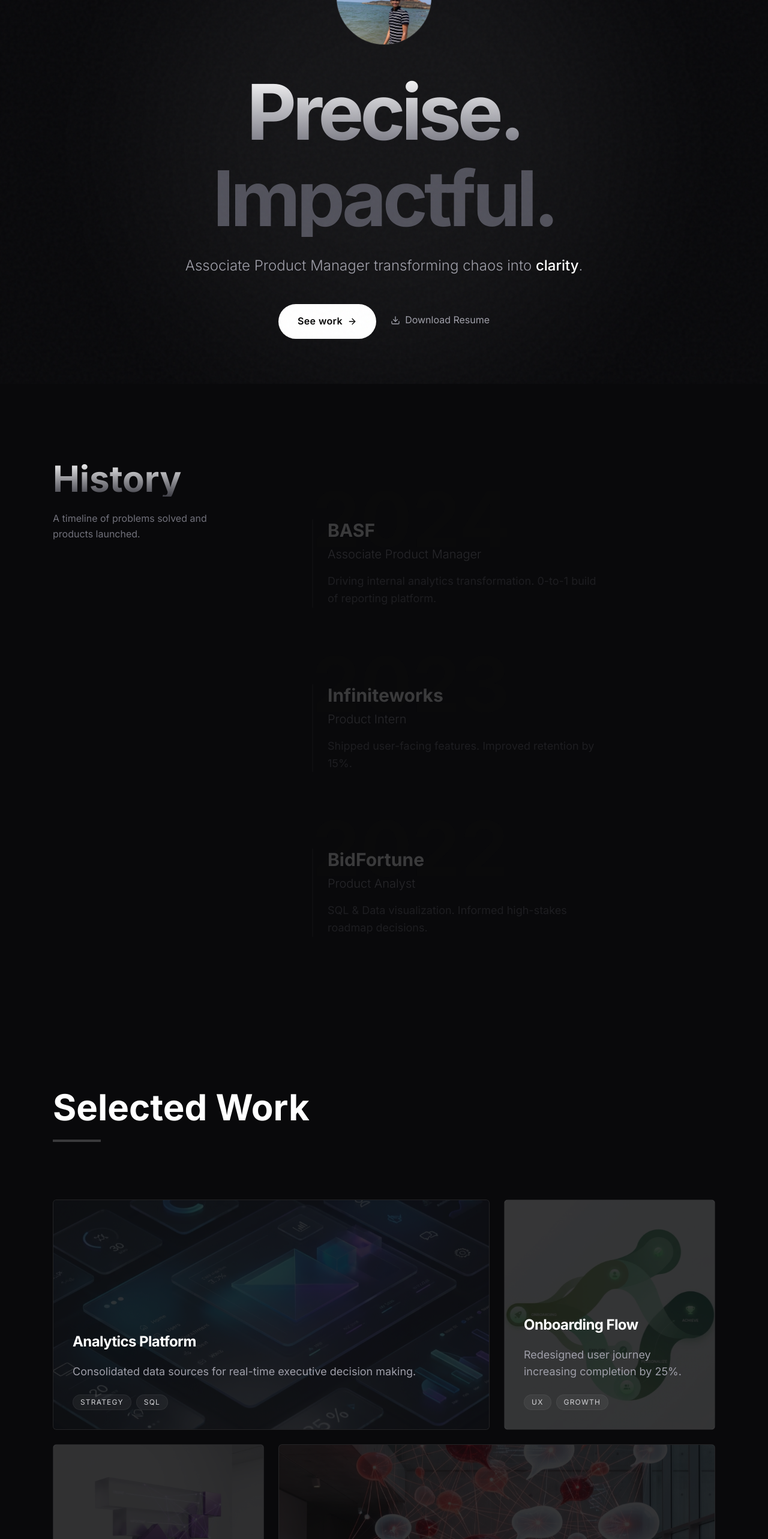
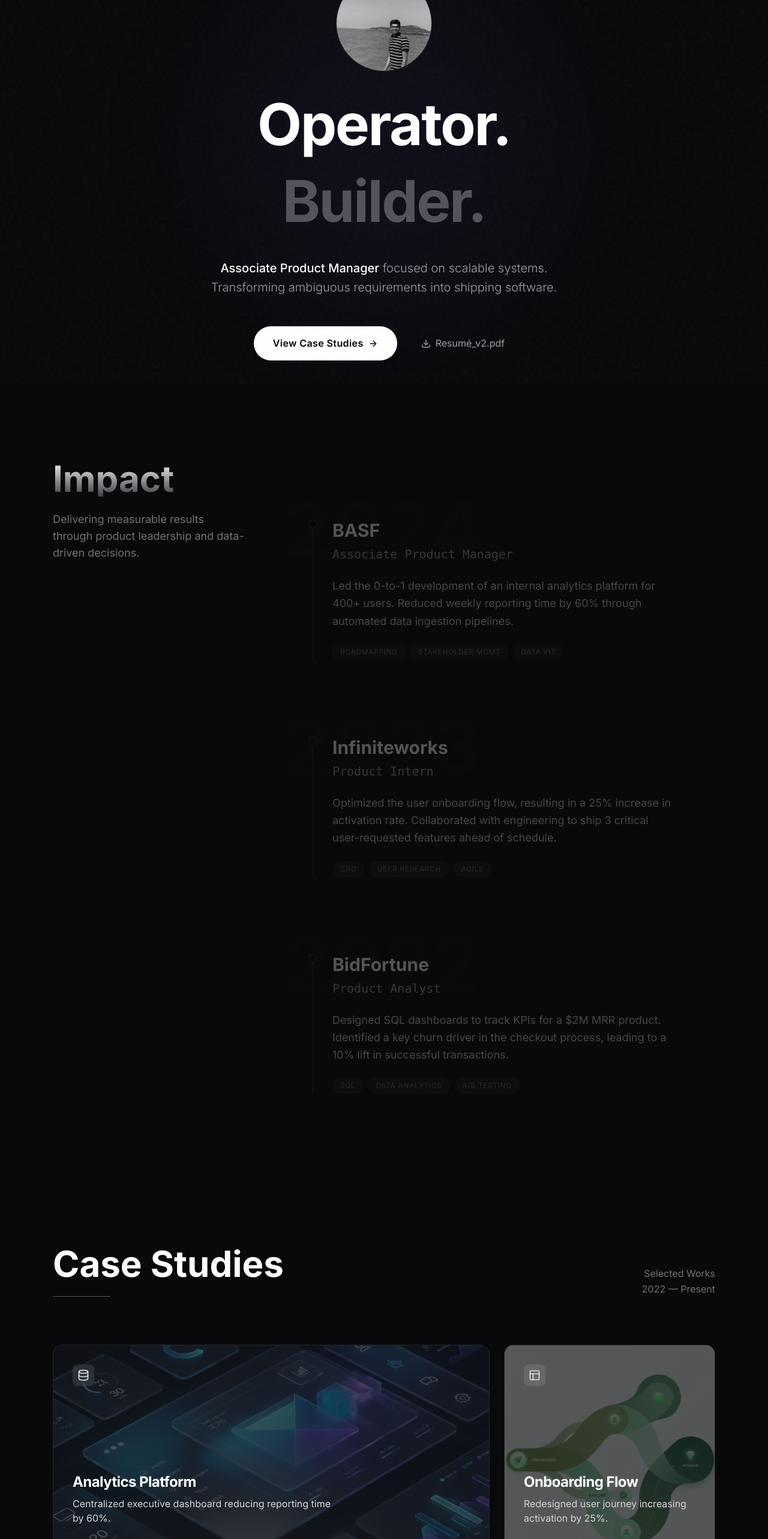
Before and after one commit to ChinmayHarish/chinmay-portfolio-v2, a React (Vite) app: page / in a window 1280 px wide. Shown: the part 160-2726 px from the top of the page at 60% size. Built offline with nearby package versions, Linux system fonts and the light colour scheme.

Commit message:
Refactor: Content audit (STAR method) and mobile optimization

```diff
--- a/src/components/Experience.jsx
+++ b/src/components/Experience.jsx
@@ -1,4 +1,4 @@
-import { useRef } from 'react';
+import { useRef, useLayoutEffect } from 'react';
 import gsap from 'gsap';
 import { ScrollTrigger } from 'gsap/ScrollTrigger';
 import { useGSAP } from '@gsap/react';
@@ -10,19 +10,22 @@ const experiences = [
         year: '2024',
         company: 'BASF',
         role: 'Associate Product Manager',
-        desc: 'Driving internal analytics transformation. 0-to-1 build of reporting platform.',
+        desc: 'Led the 0-to-1 development of an internal analytics platform for 400+ users. Reduced weekly reporting time by 60% through automated data ingestion pipelines.',
+        skills: ['Roadmapping', 'Stakeholder Mgmt', 'Data Viz']
     },
     {
         year: '2023',
         company: 'Infiniteworks',
         role: 'Product Intern',
-        desc: 'Shipped user-facing features. Improved retention by 15%.',
+        desc: 'Optimized the user onboarding flow, resulting in a 25% increase in activation rate. Collaborated with engineering to ship 3 critical user-requested features ahead of schedule.',
+        skills: ['CRO', 'User Research', 'Agile']
     },
     {
         year: '2022',
         company: 'BidFortune',
         role: 'Product Analyst',
-        desc: 'SQL & Data visualization. Informed high-stakes roadmap decisions.',
+        desc: 'Designed SQL dashboards to track KPIs for a $2M MRR product. Identified a key churn driver in the checkout process, leading to a 10% lift in successful transactions.',
+        skills: ['SQL', 'Data Analytics', 'A/B Testing']
     },
 ];
 
@@ -32,25 +35,25 @@ export default function Experience() {
     useGSAP(() => {
         const items = gsap.utils.toArray('.exp-item');
 
+        // Animate items on scroll
         items.forEach((item) => {
             gsap.fromTo(item,
-                {
-                    opacity: 0.2,
-                    y: 50
-                },
+                { opacity: 0.3, y: 50 },
                 {
                     opacity: 1,
                     y: 0,
                     duration: 1,
                     scrollTrigger: {
                         trigger: item,
-                        start: 'top 80%',
+                        start: 'top 85%',
                         end: 'top 50%',
-                        scrub: true,
+                        scrub: 0.5,
                     }
                 }
             );
         });
+
+        // Sticky Year Highlighter Logic could go here (simplified for now to focus on content)
 
     }, { scope: containerRef });
 
@@ -60,26 +63,39 @@ export default function Experience() {
                 {/* Sticky Header */}
                 <div className="md:sticky md:top-32 h-fit">
                     <h2 className="text-4xl md:text-6xl font-bold bg-gradient-to-b from-white to-zinc-700 bg-clip-text text-transparent mb-6">
-                        History
+                        Impact
                     </h2>
-                    <p className="text-zinc-500 max-w-xs">
-                        A timeline of problems solved and products launched.
+                    <p className="text-zinc-500 max-w-xs text-lg">
+                        Delivering measurable results through product leadership and data-driven decisions.
                     </p>
                 </div>
 
                 {/* Scrollable List */}
                 <div className="space-y-24 md:space-y-32 py-12">
                     {experiences.map((exp, i) => (
-                        <div key={i} className="exp-item group">
-                            <span className="block text-8xl md:text-9xl font-bold text-zinc-900 absolute -z-10 -translate-y-1/2 opacity-50 select-none">
+                        <div key={i} className="exp-item group relative">
+                            {/* Year Backdrop */}
+                            <span className="block text-9xl font-bold text-zinc-900 absolute -left-12 -top-12 -z-10 opacity-30 select-none group-hover:text-zinc-800 transition-colors duration-500">
                                 {exp.year}
                             </span>
-                            <div className="relative pl-6 border-l-2 border-zinc-800 transition-colors duration-500 group-hover:border-white">
+
+                            <div className="relative pl-8 border-l-2 border-zinc-800 transition-all duration-500 group-hover:border-white/50 group-hover:pl-10">
+                                <div className="absolute -left-[9px] top-0 w-4 h-4 rounded-full bg-zinc-950 border-2 border-zinc-800 group-hover:border-white transition-colors duration-500" />
+
                                 <h3 className="text-3xl font-bold text-white mb-2">{exp.company}</h3>
-                                <p className="text-xl text-zinc-400 mb-4 font-light">{exp.role}</p>
-                                <p className="text-zinc-500 text-lg leading-relaxed max-w-md">
+                                <p className="text-xl text-zinc-400 mb-6 font-mono">{exp.role}</p>
+
+                                <p className="text-zinc-300 text-lg leading-relaxed max-w-xl mb-6">
                                     {exp.desc}
                                 </p>
+
+                                <div className="flex flex-wrap gap-2">
+                                    {exp.skills.map(skill => (
+                                        <span key={skill} className="px-3 py-1 bg-zinc-900 border border-white/5 rounded-full text-xs text-zinc-500 uppercase tracking-wider">
+                                            {skill}
+                                        </span>
+                                    ))}
+                                </div>
                             </div>
                         </div>
                     ))}
--- a/src/components/Hero.jsx
+++ b/src/components/Hero.jsx
@@ -1,20 +1,19 @@
 import { useRef } from 'react';
 import gsap from 'gsap';
 import { useGSAP } from '@gsap/react';
-import { ArrowRight, Download } from 'lucide-react';
+import { ArrowRight, Download, Terminal } from 'lucide-react';
 
 export default function Hero() {
     const containerRef = useRef(null);
     const profileRef = useRef(null);
     const textRef = useRef(null);
-    const ctaRef = useRef(null);
 
     useGSAP(() => {
         const tl = gsap.timeline();
 
         // Initial Reveal
         tl.from(profileRef.current, {
-            y: 100,
+            y: 50,
             opacity: 0,
             duration: 1.5,
             ease: 'power4.out',
@@ -22,24 +21,26 @@ export default function Hero() {
             .from('.hero-text-line', {
                 y: 100,
                 opacity: 0,
-                stagger: 0.15,
-                duration: 1.2,
+                stagger: 0.1,
+                duration: 1,
                 ease: 'power3.out',
             }, '-=1')
-            .from(ctaRef.current, {
+            .from('.hero-cta', {
                 y: 20,
                 opacity: 0,
-                duration: 1,
+                duration: 0.8,
                 ease: 'power3.out',
-            }, '-=0.8');
+            }, '-=0.5');
 
-        // Magnetic Effect for Profile
+        // Magnetic Profile Interaction
         const profile = profileRef.current;
 
+        // Only enable magnetic effect on desktop (simple check)
+        if (window.matchMedia("(min-width: 768px)").matches) {
             const handleMouseMove = (e) => {
                 const { left, top, width, height } = profile.getBoundingClientRect();
-            const x = (e.clientX - (left + width / 2)) * 0.2; // Strength
-            const y = (e.clientY - (top + height / 2)) * 0.2;
+                const x = (e.clientX - (left + width / 2)) * 0.3;
+                const y = (e.clientY - (top + height / 2)) * 0.3;
 
                 gsap.to(profile, {
                     x: x,
@@ -53,8 +54,8 @@ export default function Hero() {
                 gsap.to(profile, {
                     x: 0,
                     y: 0,
-                duration: 0.5,
-                ease: 'elastic.out(1, 0.3)',
+                    duration: 0.6,
+                    ease: 'elastic.out(1, 0.4)',
                 });
             };
 
@@ -65,6 +66,7 @@ export default function Hero() {
                 profile.removeEventListener('mousemove', handleMouseMove);
                 profile.removeEventListener('mouseleave', handleMouseLeave);
             };
+        }
 
     }, { scope: containerRef });
 
@@ -72,71 +74,74 @@ export default function Hero() {
         <section
             ref={containerRef}
             id="hero"
-            className="relative min-h-screen flex flex-col justify-center items-center text-center px-6 overflow-hidden"
+            className="relative min-h-screen flex flex-col justify-center items-center text-center px-6 pt-20 overflow-hidden"
         >
             {/* Background Ambience */}
-            <div className="absolute inset-0 bg-gradient-to-b from-zinc-950 via-zinc-950 to-zinc-950 z-0" />
-            <div className="absolute top-1/2 left-1/2 -translate-x-1/2 -translate-y-1/2 w-[800px] h-[800px] bg-white/5 rounded-full blur-[120px] pointer-events-none" />
+            <div className="absolute inset-0 bg-zinc-950 z-0" />
+            <div className="absolute top-1/2 left-1/2 -translate-x-1/2 -translate-y-1/2 w-[600px] h-[600px] bg-indigo-500/5 rounded-full blur-[100px] pointer-events-none" />
 
             <div className="relative z-10 max-w-5xl flex flex-col items-center">
 
                 {/* Magnetic Profile Picture */}
                 <div
                     ref={profileRef}
-                    className="mb-12 relative cursor-pointer group"
+                    className="mb-10 relative cursor-pointer group"
                 >
                     <div className="relative w-32 h-32 md:w-40 md:h-40 rounded-full overflow-hidden border border-white/10 ring-4 ring-transparent group-hover:ring-white/5 transition-all duration-500">
                         <img
                             src="/images/profile.jpg"
                             alt="Chinmay Harish"
-                            className="w-full h-full object-cover scale-110 group-hover:scale-100 transition-transform duration-700 ease-out"
+                            className="w-full h-full object-cover scale-110 group-hover:scale-100 transition-transform duration-700 ease-out grayscale group-hover:grayscale-0"
                         />
-                        {/* Glare effect */}
-                        <div className="absolute inset-0 bg-gradient-to-tr from-white/20 to-transparent opacity-0 group-hover:opacity-100 transition-opacity duration-500" />
                     </div>
-                    <div className="absolute -bottom-10 left-1/2 -translate-x-1/2 opacity-0 group-hover:opacity-100 transition-opacity duration-300 whitespace-nowrap">
-                        <span className="text-xs font-mono text-zinc-500 tracking-widest">OPEN TO WORK</span>
+                    <div className="absolute -bottom-10 left-1/2 -translate-x-1/2 opacity-0 group-hover:opacity-100 transition-opacity duration-300">
+                        <div className="flex items-center gap-2 px-3 py-1 bg-zinc-900 border border-white/10 rounded-full">
+                            <div className="w-1.5 h-1.5 bg-green-500 rounded-full animate-pulse" />
+                            <span className="text-[10px] uppercase tracking-widest text-zinc-400">Online</span>
+                        </div>
                     </div>
                 </div>
 
                 {/* Cinematic Typography */}
-                <div ref={textRef} className="space-y-4 mb-12">
+                <div ref={textRef} className="space-y-6 mb-12">
                     <div className="overflow-hidden">
-                        <h1 className="hero-text-line text-6xl md:text-8xl lg:text-9xl font-bold tracking-tighter text-transparent bg-clip-text bg-gradient-to-b from-white to-zinc-500">
-                            Precise.
+                        <h1 className="hero-text-line text-5xl md:text-7xl lg:text-8xl font-bold tracking-tight text-white mb-2">
+                            Operator.
                         </h1>
                     </div>
                     <div className="overflow-hidden">
-                        <h1 className="hero-text-line text-6xl md:text-8xl lg:text-9xl font-bold tracking-tighter text-zinc-600">
-                            Impactful.
+                        <h1 className="hero-text-line text-5xl md:text-7xl lg:text-8xl font-bold tracking-tight text-zinc-600">
+                            Builder.
                         </h1>
                     </div>
-                    <div className="overflow-hidden pt-4">
-                        <p className="hero-text-line text-xl md:text-2xl text-zinc-400 max-w-2xl mx-auto font-light">
-                            Associate Product Manager transforming chaos into <span className="text-white font-medium">clarity</span>.
+
+                    <div className="overflow-hidden pt-6">
+                        <p className="hero-text-line text-lg md:text-xl text-zinc-400 max-w-2xl mx-auto font-light leading-relaxed">
+                            <span className="text-white font-medium">Associate Product Manager</span> focused on scalable systems.
+                            <br className="hidden md:block" />
+                            Transforming ambiguous requirements into shipping software.
                         </p>
                     </div>
                 </div>
 
                 {/* CTAs */}
-                <div ref={ctaRef} className="flex flex-col sm:flex-row items-center gap-6">
+                <div className="hero-cta flex flex-col sm:flex-row items-center gap-6">
                     <a
                         href="#projects"
-                        className="group relative px-8 py-4 bg-white text-black rounded-full font-semibold tracking-wide overflow-hidden hover:scale-105 transition-transform duration-300"
+                        className="group relative px-8 py-4 bg-white text-black rounded-full font-semibold tracking-wide overflow-hidden hover:bg-zinc-200 transition-colors focus:ring-4 focus:ring-white/20 outline-none"
                     >
-                        <span className="relative z-10 flex items-center gap-2">
-                            See work <ArrowRight className="w-4 h-4" />
+                        <span className="flex items-center gap-2">
+                            View Case Studies <ArrowRight className="w-4 h-4 transition-transform group-hover:translate-x-1" />
                         </span>
-                        <div className="absolute inset-0 bg-zinc-200 transform translate-y-full group-hover:translate-y-0 transition-transform duration-300 ease-out" />
                     </a>
 
                     <a
                         href="/resume.pdf"
                         target="_blank"
-                        className="group flex items-center gap-2 text-zinc-400 hover:text-white transition-colors duration-300 pb-1 border-b border-transparent hover:border-white/20"
+                        className="group flex items-center gap-2 text-zinc-400 hover:text-white transition-colors duration-300 px-4 py-2 rounded-full hover:bg-white/5"
                     >
                         <Download className="w-4 h-4" />
-                        <span>Download Resume</span>
+                        <span>Resumé_v2.pdf</span>
                     </a>
                 </div>
             </div>
--- a/src/components/Projects.jsx
+++ b/src/components/Projects.jsx
@@ -1,28 +1,31 @@
-import { useRef } from 'react';
+import { useRef, useLayoutEffect } from 'react';
 import gsap from 'gsap';
 import { useGSAP } from '@gsap/react';
-import { ArrowUpRight } from 'lucide-react';
+import { ArrowUpRight, Code, Database, Layout } from 'lucide-react';
 import { cn } from '../lib/utils';
 
 const projects = [
     {
         title: 'Analytics Platform',
-        desc: 'Consolidated data sources for real-time executive decision making.',
+        desc: 'Centralized executive dashboard reducing reporting time by 60%.',
         tags: ['Strategy', 'SQL'],
+        icon: Database,
         className: 'md:col-span-2',
         image: '/images/project-analytics.jpg'
     },
     {
         title: 'Onboarding Flow',
-        desc: 'Redesigned user journey increasing completion by 25%.',
+        desc: 'Redesigned user journey increasing activation by 25%.',
         tags: ['UX', 'Growth'],
+        icon: Layout,
         className: 'md:col-span-1',
         image: '/images/project-onboarding.jpg'
     },
     {
         title: 'RICE Framework',
-        desc: 'Systematic feature prioritization for cross-functional teams.',
+        desc: 'Systematic prioritization for cross-functional roadmaps.',
         tags: ['Process', 'Roadmap'],
+        icon: Code,
         className: 'md:col-span-1',
         image: '/images/project-rice.jpg'
     },
@@ -30,6 +33,7 @@ const projects = [
         title: 'Customer Feedback',
         desc: 'Automated feedback loop to capture user insights at scale.',
         tags: ['Discovery', 'Automation'],
+        icon: Database,
         className: 'md:col-span-2',
         image: '/images/project-feedback.jpg'
     },
@@ -43,30 +47,31 @@ export default function Projects() {
         gsap.from('.project-card', {
             scrollTrigger: {
                 trigger: containerRef.current,
-                start: 'top 80%',
+                start: 'top 85%',
             },
-            y: 100,
+            y: 60,
             opacity: 0,
             stagger: 0.1,
-            duration: 1,
+            duration: 1.2,
             ease: 'power3.out',
         });
 
-        // Hover Effect Logic
+        // 3D Tilt - Desktop Only
+        if (window.matchMedia("(min-width: 768px)").matches) {
             const cards = gsap.utils.toArray('.project-card');
 
             cards.forEach((card) => {
-            const image = card.querySelector('img');
-            const overlay = card.querySelector('.overlay');
+                const image = card.querySelector('.project-image');
+                const overlay = card.querySelector('.project-overlay');
 
                 card.addEventListener('mouseenter', () => {
-                gsap.to(image, { scale: 1.1, duration: 0.5, ease: 'power2.out' });
-                gsap.to(overlay, { opacity: 0.4, duration: 0.5 });
+                    gsap.to(image, { scale: 1.05, duration: 0.5 });
+                    gsap.to(overlay, { opacity: 0.2, duration: 0.5 });
                 });
 
                 card.addEventListener('mouseleave', () => {
-                gsap.to(image, { scale: 1, duration: 0.5, ease: 'power2.out' });
-                gsap.to(overlay, { opacity: 0.7, duration: 0.5 });
+                    gsap.to(image, { scale: 1, x: 0, y: 0, rotateY: 0, rotateX: 0, duration: 0.5 });
+                    gsap.to(overlay, { opacity: 0.6, duration: 0.5 });
                 });
 
                 card.addEventListener('mousemove', (e) => {
@@ -75,25 +80,32 @@ export default function Projects() {
                     const y = (e.clientY - top) / height - 0.5;
 
                     gsap.to(image, {
-                    x: x * 20,
-                    y: y * 20,
-                    rotateY: x * 5,
-                    rotateX: -y * 5,
+                        x: x * 15,
+                        y: y * 15,
+                        rotateY: x * 8,
+                        rotateX: -y * 8,
                         duration: 0.5,
                         ease: 'power2.out',
                     });
                 });
             });
+        }
 
     }, { scope: containerRef });
 
     return (
         <section ref={containerRef} id="projects" className="py-32 px-6 max-w-6xl mx-auto">
-            <div className="mb-24">
+            <div className="mb-20 flex items-end justify-between">
+                <div>
                     <h2 className="text-4xl md:text-6xl font-bold text-white mb-6">
-                    Selected Work
+                        Case Studies
                     </h2>
-                <div className="h-1 w-20 bg-white/20" />
+                    <div className="h-px w-24 bg-white/30" />
+                </div>
+                <div className="hidden md:block text-right">
+                    <p className="text-zinc-500">Selected Works</p>
+                    <p className="text-zinc-500">2022 — Present</p>
+                </div>
             </div>
 
             <div className="grid grid-cols-1 md:grid-cols-3 gap-6">
@@ -101,41 +113,47 @@ export default function Projects() {
                     <div
                         key={i}
                         className={cn(
-                            "project-card group relative overflow-hidden rounded-md bg-zinc-900 border border-white/5",
+                            "project-card group relative overflow-hidden rounded-2xl bg-zinc-900 border border-white/5",
                             project.className,
                             "aspect-[16/9] md:aspect-auto md:h-96 cursor-pointer"
                         )}
                     >
                         {/* Background Image */}
-                        <div className="absolute inset-0 z-0 overflow-hidden">
+                        <div className="absolute inset-0 z-0 overflow-hidden perspective-1000">
                             <img
                                 src={project.image}
                                 alt={project.title}
-                                className="w-full h-full object-cover opacity-60 transition-transform duration-500 will-change-transform"
+                                className="project-image w-full h-full object-cover opacity-80 will-change-transform"
                             />
-                            <div className="overlay absolute inset-0 bg-zinc-950 opacity-70 transition-opacity duration-500" />
+                            <div className="project-overlay absolute inset-0 bg-zinc-950 opacity-60 transition-opacity duration-500" />
                         </div>
 
-                        <div className="relative z-10 h-full flex flex-col justify-end p-8">
-                            <div className="transform transition-transform duration-500 group-hover:-translate-y-2">
-                                <div className="flex items-center justify-between mb-4">
-                                    <h3 className="text-2xl font-bold text-white tracking-tight">{project.title}</h3>
-                                    <div className="w-10 h-10 rounded-full bg-white/10 flex items-center justify-center backdrop-blur-md opacity-0 group-hover:opacity-100 transition-all duration-300 translate-y-4 group-hover:translate-y-0">
-                                        <ArrowUpRight className="w-5 h-5 text-white" />
+                        <div className="relative z-10 h-full flex flex-col justify-between p-8">
+                            <div className="flex justify-between items-start">
+                                <div className="p-2 bg-white/10 rounded-lg backdrop-blur-md">
+                                    <project.icon className="w-5 h-5 text-white/80" />
+                                </div>
+                                <div className="w-10 h-10 rounded-full bg-white text-black flex items-center justify-center opacity-0 group-hover:opacity-100 transition-all duration-300 translate-y-2 group-hover:translate-y-0">
+                                    <ArrowUpRight className="w-5 h-5" />
                                 </div>
                             </div>
 
-                                <p className="text-zinc-400 text-lg mb-6 line-clamp-2 mix-blend-screen">{project.desc}</p>
+                            <div className="transform transition-transform duration-500 group-hover:-translate-y-2">
+                                <h3 className="text-2xl font-bold text-white tracking-tight mb-2">{project.title}</h3>
+                                <p className="text-zinc-300 text-base mb-6 line-clamp-2 max-w-md">{project.desc}</p>
 
                                 <div className="flex gap-2">
                                     {project.tags.map(tag => (
-                                        <span key={tag} className="text-xs uppercase tracking-widest px-3 py-1 rounded-full bg-white/5 text-zinc-300 border border-white/5 backdrop-blur-sm">
+                                        <span key={tag} className="text-[10px] uppercase tracking-widest px-3 py-1 rounded-full bg-black/40 text-zinc-300 border border-white/10 backdrop-blur-sm">
                                             {tag}
                                         </span>
                                     ))}
                                 </div>
                             </div>
                         </div>
+
+                        {/* Accessible Link Overlay */}
+                        <a href="#" className="absolute inset-0 z-20 focus:ring-4 focus:ring-white/20 outline-none rounded-2xl" aria-label={`View project: ${project.title}`}></a>
                     </div>
                 ))}
             </div>
```
Lines whose indentation alone changed are shown as unchanged.
